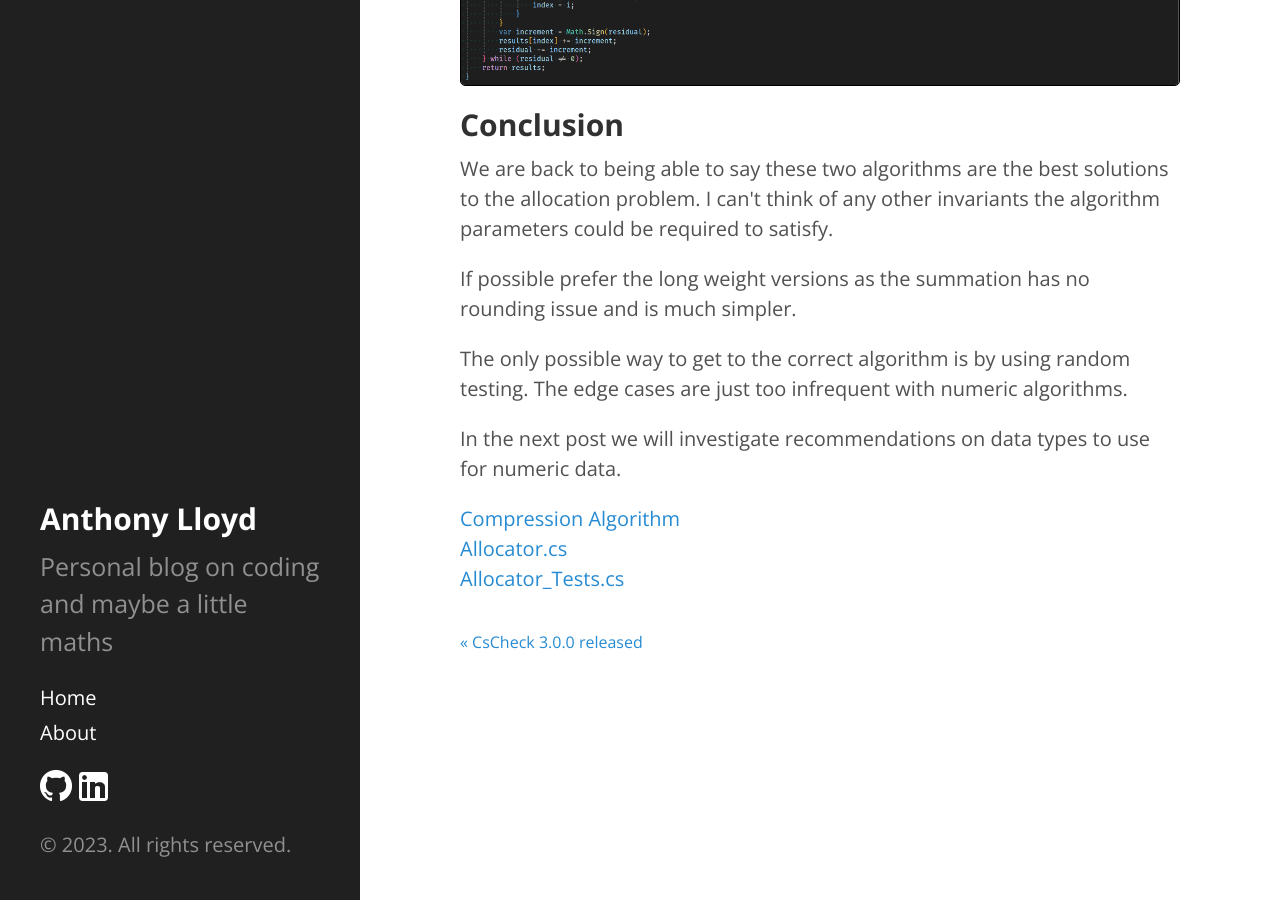
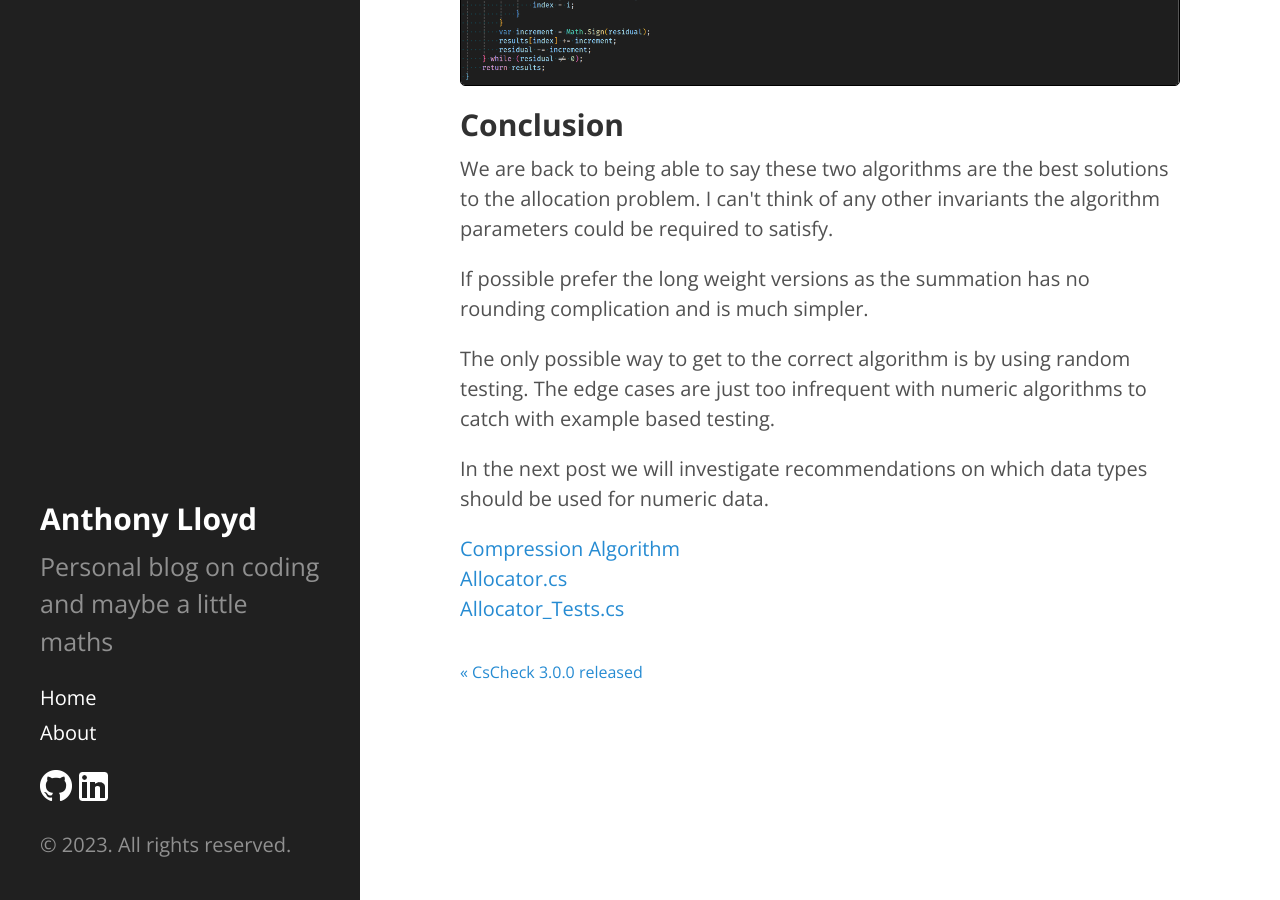
Before and after one commit to AnthonyLloyd/AnthonyLloyd.github.io, a Jekyll site: the page built from _posts/2023-11-24-allocate-3.html, in a window 1280 px wide and 900 px high, scrolled down 1507 px. Built offline with Jekyll 4.4.1, drawn with Linux system fonts in a browser that asks for light colours; some web fonts are replaced; comment, search, counter and statistics services are not loaded.

Commit message:
allocate 3

```diff
--- a/_posts/2023-11-24-allocate-3.html
+++ b/_posts/2023-11-24-allocate-3.html
@@ -23,9 +23,9 @@ Investigating further we find the weight sum is causing the problem.</p>
 <h2><a name="Conclusion" class="anchor" href="#Conclusion">Conclusion</a></h2>
 <p>We are back to being able to say these two algorithms are the best solutions to the allocation problem.
 I can't think of any other invariants the algorithm parameters could be required to satisfy.</p>
-<p>If possible prefer the long weight versions as the summation has no rounding issue and is much simpler.</p>
-<p>The only possible way to get to the correct algorithm is by using random testing. The edge cases are just too infrequent with numeric algorithms.</p>
-<p>In the next post we will investigate recommendations on data types to use for numeric data.</p>
+<p>If possible prefer the long weight versions as the summation has no rounding complication and is much simpler.</p>
+<p>The only possible way to get to the correct algorithm is by using random testing. The edge cases are just too infrequent with numeric algorithms to catch with example based testing.</p>
+<p>In the next post we will investigate recommendations on which data types should be used for numeric data.</p>
 <p><a href="https://people.eecs.berkeley.edu/~jrs/papers/robustr.pdf#page=29">Compression Algorithm</a><br />
 <a href="https://github.com/AnthonyLloyd/CsCheck/blob/master/Tests/Allocator.cs">Allocator.cs</a><br />
 <a href="https://github.com/AnthonyLloyd/CsCheck/blob/master/Tests/Allocator_Tests.cs">Allocator_Tests.cs</a></p>
```
